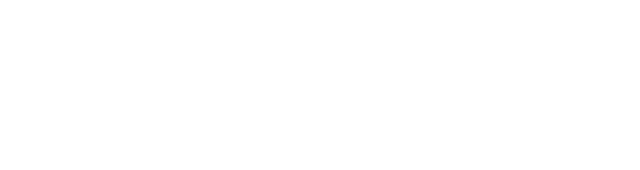
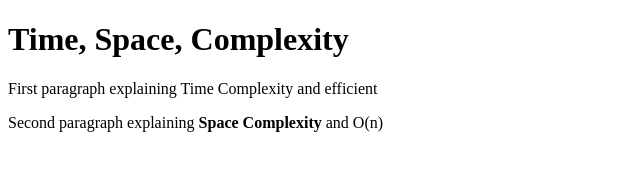
Before and after one commit to acciojob/time-and-space-complexity-nrp033, a website: page main.html in a window 1280 px wide. Shown: the whole page, without its empty margins (0-640 px from the left). Drawn offline with Linux system fonts and the light colour scheme.

Commit message:
created a submission

```diff
--- a/main.html
+++ b/main.html
@@ -10,6 +10,9 @@
 	<!-- the entire body must be written by student -->
     <script type="text/javascript" src="./script.js">
 </script>
+	<h1>Time, Space, Complexity</h1>
+	<p>First paragraph explaining Time Complexity and efficient</p>
+	<p>Second paragraph explaining <b>Space Complexity</b> and O(n)</p>
 
 </body>
 
```
